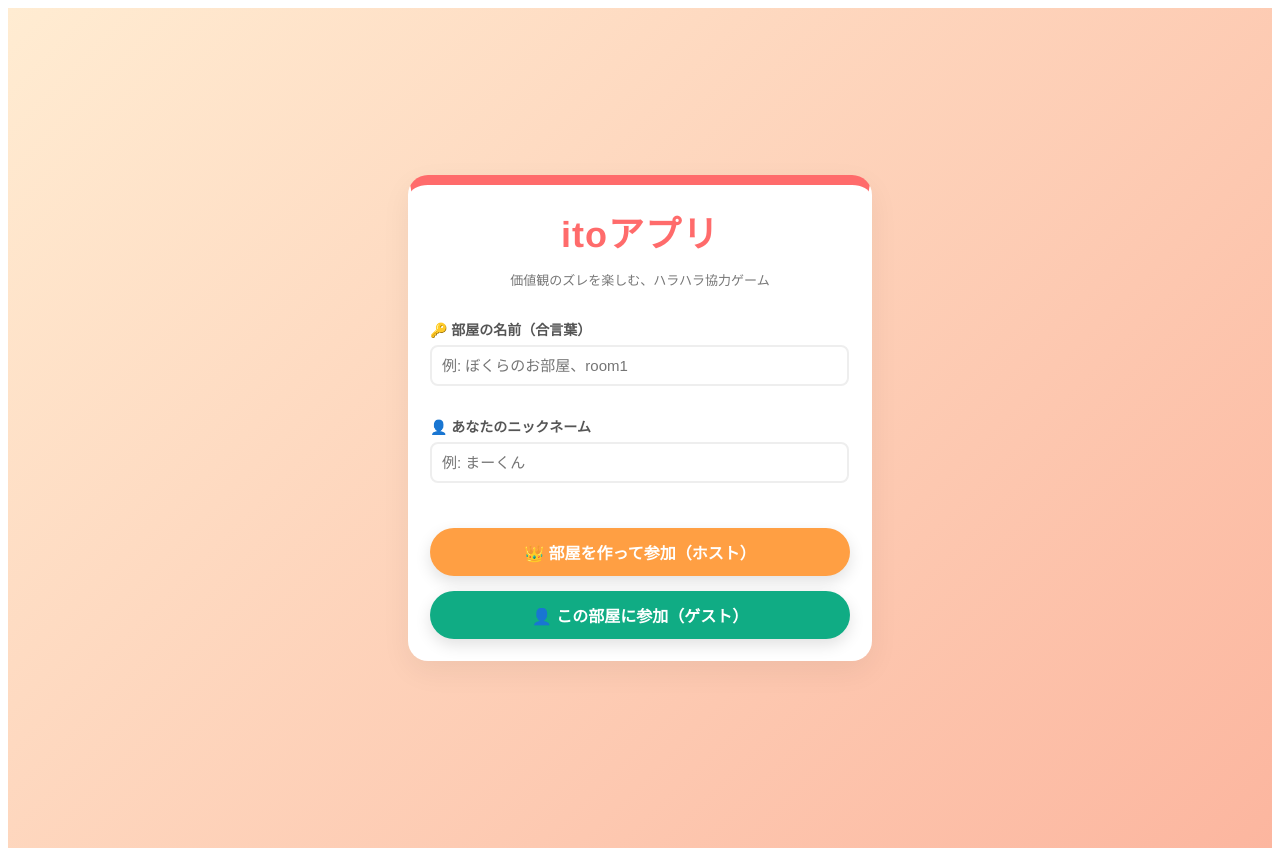
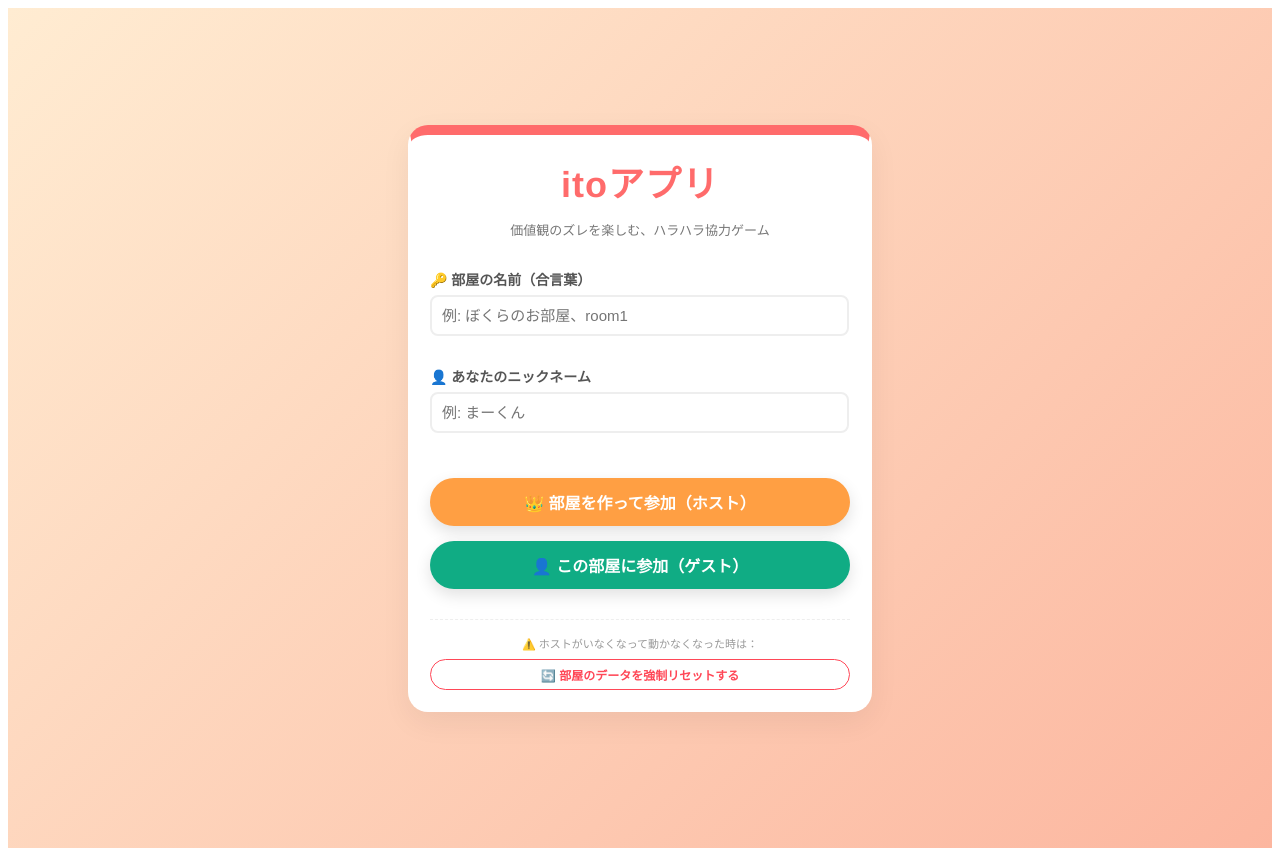
Before and after one commit to inoueakyoto-sketch/lingering-water, a React (Create React App) app: page / in a window 1280 px wide. Built offline with nearby package versions, Linux system fonts and the light colour scheme.

Commit message:
Update App.tsx

```diff
--- a/src/App.tsx
+++ b/src/App.tsx
@@ -1,5 +1,5 @@
 import React, { useState, useEffect } from "react";
-import { ref, onValue, set } from "firebase/database";
+import { ref, onValue, set, remove } from "firebase/database";
 import { db } from "./firebase";
 
 // --- itoアプリ用 お題100選（イラスト用アイコン付き） ---
@@ -43,7 +43,7 @@ const THEMES = [
   { title: "美味しいラーメンのトッピング", min: "いらない", max: "マスト", icon: "🍜" },
   { title: "タイムスリップするなら", min: "行きたくない", max: "絶対行きたい", icon: "⏳" },
   { title: "理想のプロポーズ", min: "最悪", max: "最高", icon: "💍" },
-  { title: "あったら嫌な法律", min: "まだ許せる", max: "絶対ムリ", icon: "⚖️" },
+  { title: "あったら嫌な法律", min: "まだ換せる", max: "絶対ムリ", icon: "⚖️" },
   { title: "自分の好きなところ", min: "ふつう", max: "大好き", icon: "❤️" },
   { title: "旅行で行きたい国", min: "行きたくない", max: "絶対行きたい", icon: "✈️" },
   { title: "かっこいい漢字一文字", min: "ダサい", max: "超かっこいい", icon: "✍️" },
@@ -90,7 +90,6 @@ export default function App() {
   const [customMin, setCustomMin] = useState("");
   const [customMax, setCustomMax] = useState("");
 
-  // アニメーション用CSSの注入
   useEffect(() => {
     const styleId = "ito-animation-styles";
     if (!document.getElementById(styleId)) {
@@ -177,6 +176,22 @@ export default function App() {
 
     const newBoard = board.includes(name) ? [...board] : [...board, name];
     set(ref(db, `rooms/${roomId}/board`), newBoard);
+  };
+
+  // --- TOP画面用の緊急リセット処理 ---
+  const forceResetRoomFromTop = () => {
+    if (roomId === "") return alert("リセットしたい部屋の名前（合言葉）を入力してください！");
+    if (window.confirm(`「${roomId}」のお部屋データを完全に初期化しますか？\n（動かなくなった場合の救急用ボタンです）`)) {
+      remove(ref(db, `rooms/${roomId}`))
+        .then(() => {
+          alert(`「${roomId}」の部屋データをクリアしました。最初から新しく遊べます！`);
+          // 招待用URLのパラメータをクリアして真っ新なトップへ
+          window.location.href = window.location.origin + window.location.pathname;
+        })
+        .catch((err) => {
+          alert("エラーが発生しました: " + err.message);
+        });
+    }
   };
 
   const submitWord = () => {
@@ -282,6 +297,7 @@ export default function App() {
     marginBottom: "10px"
   };
 
+  // ================= TOP画面（ログイン・リセット） =================
   if (!isJoined) {
     return (
       <div style={{ ...containerStyle, display: "flex", justifyContent: "center", alignItems: "center" }}>
@@ -314,12 +330,34 @@ export default function App() {
           <div style={{ display: "flex", flexDirection: "column", gap: "15px" }}>
             <button onClick={() => joinGame(true)} style={buttonStyle("#ff9f43")}>👑 部屋を作って参加（ホスト）</button>
             <button onClick={() => joinGame(false)} style={buttonStyle("#10ac84")}>👤 この部屋に参加（ゲスト）</button>
+
+            {/* 🚨 追加：緊急部屋データリセットボタン */}
+            <div style={{ marginTop: "15px", paddingTop: "15px", borderTop: "1px dashed #eee" }}>
+              <p style={{ fontSize: "11px", color: "#999", margin: "0 0 8px 0" }}>⚠️ ホストがいなくなって動かなくなった時は：</p>
+              <button
+                onClick={forceResetRoomFromTop}
+                style={{
+                  backgroundColor: "transparent",
+                  color: "#ff4757",
+                  border: "1px solid #ff4757",
+                  borderRadius: "20px",
+                  padding: "6px 15px",
+                  fontSize: "12px",
+                  cursor: "pointer",
+                  fontWeight: "bold",
+                  width: "100%"
+                }}
+              >
+                🔄 部屋のデータを強制リセットする
+              </button>
+            </div>
           </div>
         </div>
       </div>
     );
   }
 
+  // ================= ゲーム本編画面 =================
   return (
     <div style={containerStyle}>
       <div style={{ maxWidth: "600px", margin: "0 auto" }}>
@@ -461,9 +499,8 @@ export default function App() {
               const p = players[playerName];
               if (!p) return null;
 
-              // 現在めくられているカードかどうかを判定
               let isRevealed = false;
-              let isJustRevealed = false; // まさに今めくられたカードか
+              let isJustRevealed = false;
 
               if (revealMode === "asc") {
                 if (index <= revealIndex) isRevealed = true;
@@ -473,7 +510,6 @@ export default function App() {
                 if ((board.length - 1 - index) === revealIndex) isJustRevealed = true;
               }
 
-              // 数字に応じたグラデーションカラー（1に近いほど青、100に近いほど鮮やかな赤）
               const num = p.number || 50;
               const revealedCardBg = `linear-gradient(135deg, rgb(${Math.floor(200 + num * 0.55)}, ${Math.floor(250 - num * 2)}, ${Math.floor(255 - num * 2)}) 0%, rgb(${Math.floor(255)}, ${Math.floor(230 - num * 1.5)}, ${Math.floor(150 - num * 1.2)}) 100%)`;
 
```
